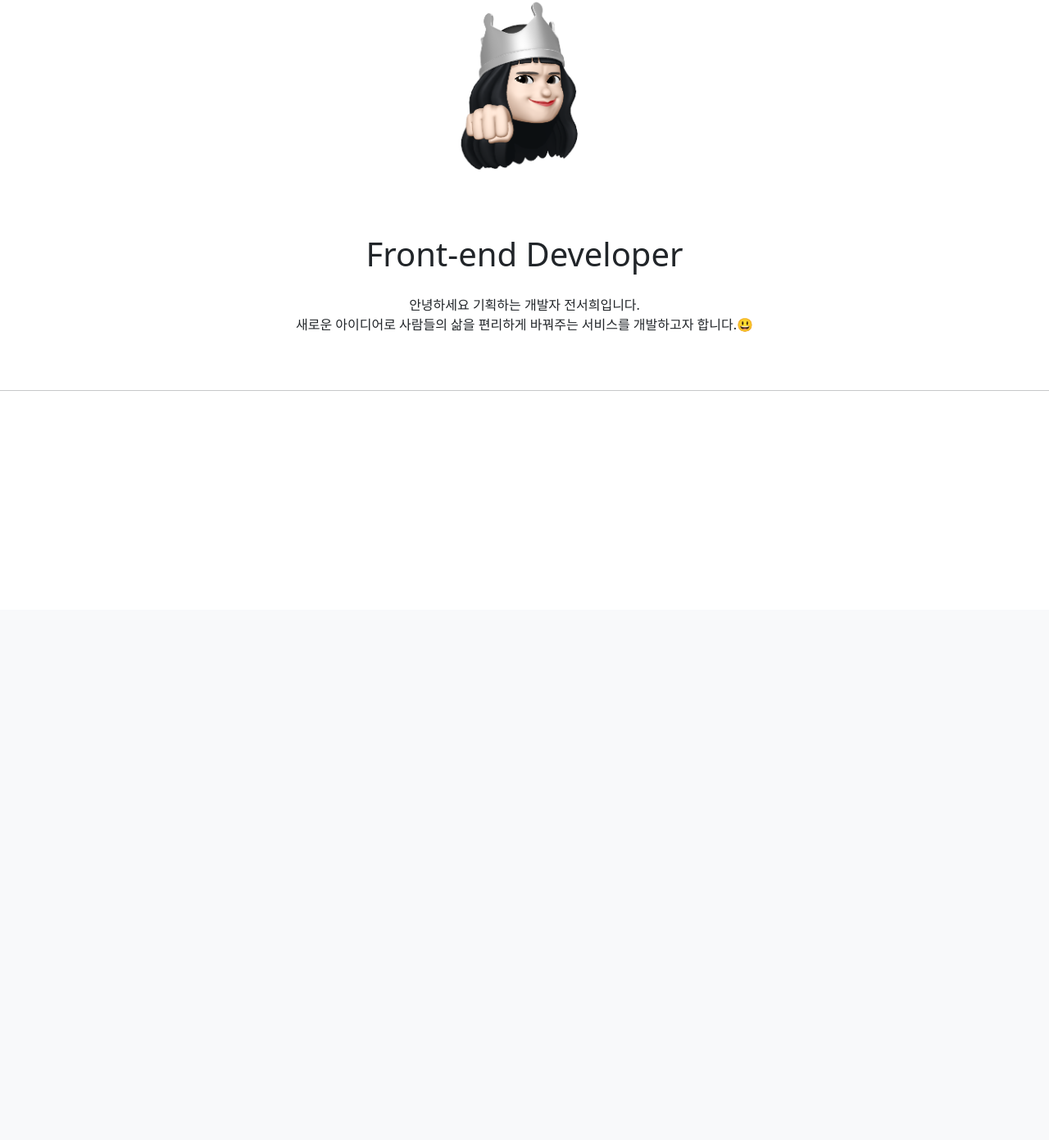
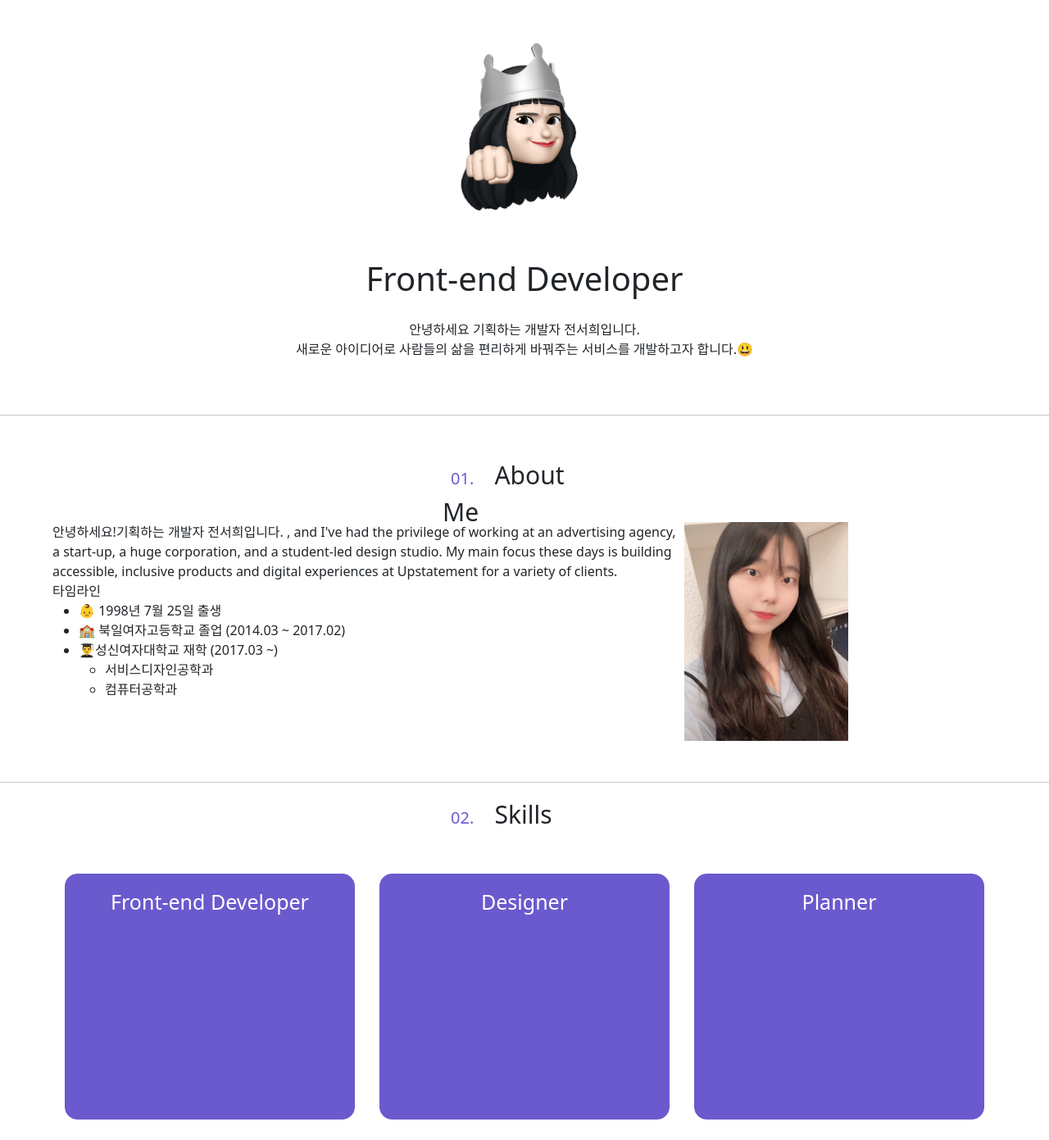
Before and after one commit to LIKELION-9TH/SeoHeeJeon, a Django app: page / in a window 1280 px wide. Shown: the part 56-1447 px from the top of the page at 82% size. Before the commit the page ends 533 px from the top, so only its background shows below. Run offline with Django 3.2, Linux system fonts and the light colour scheme.

Commit message:
About Me 구현, Skill 틀 구현

```diff
--- a/myproject/mainapp/templates/home.html
+++ b/myproject/mainapp/templates/home.html
@@ -19,7 +19,7 @@
             height: 60px;
             font-size: 40px;
             margin: auto;
-            margin-top: 80px;
+            margin-top: 60px;
             margin-bottom: 20px;
             text-align:center;
 
@@ -31,11 +31,73 @@
             text-align: center;
         }
         .profile-image{
-            margin-top:100px;
+            margin:auto;
+            margin-top:50px;
             width:200px;
             height:200px;
-            margin:auto;
         }
+        .box-contents{
+            width:100%;
+            height:100%;
+            margin:50px 0px;
+        }
+        .subject{
+            width:200px;
+            height:40px;
+            margin: auto;
+        }
+        .subject-num{
+            font-size:20px;
+            margin-left:10px;
+            margin-right:10px;
+            color:slateblue;
+        }
+        .subject-name{
+            font-size:30px;
+             margin-left:10px;
+            margin-right:10px;
+        }
+        .paragraph-parent{
+
+            width: 90%;
+            margin: 10px auto;
+            display: flex;
+            margin-top:40px;
+        }
+        .paragraph-text{
+            flex:2;
+            width:60%;
+        }
+        .paragraph-photo{
+            flex:1;
+            width:30%;
+            margin-left:10px;
+        }
+        .skillbox-parent{
+            width: 90%;
+            margin: 10px auto;
+            display: flex;
+            margin-top:40px;
+        }
+        .skillbox{
+            border: 1px solid slateblue;
+            background-color:slateblue;
+
+            flex:1;
+            width:30%;
+            height:300px;
+            margin: 15px;
+            padding: 15px;
+
+            border-radius: 15px;
+
+            text-align:center;
+            font-size:25px;
+            color:white;
+
+
+        }
+
 
     </style>
 </head>
@@ -72,7 +134,73 @@
     <div class="detail">
         안녕하세요 기획하는 개발자 전서희입니다.<br> 새로운 아이디어로 사람들의 삶을 편리하게 바꿔주는 서비스를 개발하고자 합니다.😃
     </div>
-    <hr >
+    <!-- about me -->
+    <hr>
+    <div class="box-contents">
+        <div class="subject">
+            <span class="subject-num">
+                01.
+            </span>
+            <span class="subject-name">
+                About Me
+            </span>
+        </div>
+        <div class="paragraph-parent">
+            <div class="paragraph-text">
+                <div class="introduce">
+                    안녕하세요!기획하는 개발자 전서희입니다.
+               , and I've had the privilege of working at an advertising agency, a start-up, a huge corporation, and a student-led design studio. My main focus these days is building accessible, inclusive products and digital experiences at Upstatement for a variety of clients.
+
+                </div>
+                <div class="timeline">
+                    <div class="timeline-subject">
+                        타임라인
+                    </div>
+                    <div class="timeline-contents">
+                        <ul>
+                            <li>👶 1998년 7월 25일 출생</li>
+                            <li>🏫 북일여자고등학교 졸업 (2014.03 ~ 2017.02)</li>
+                            <li>👨‍🎓성신여자대학교 재학 (2017.03 ~)
+                                <ul>
+                                    <li>서비스디자인공학과</li>
+                                    <li>컴퓨터공학과</li>
+                                  </ul>
+                            </li>
+                        </ul>
+                    </div>
+                </div>
+               </div>
+            <div class="paragraph-photo">
+                <img src="{% static "image/me2.jpeg" %}" width=200px>
+            </div>
+        </div>
+    </div>
+
+    <!-- skill -->
+    <hr>
+    <div>
+        <div class="subject">
+            <span class="subject-num">
+                02.
+            </span>
+            <span class="subject-name">
+                Skills
+            </span>
+        </div>
+        <div class="skillbox-parent">
+            <div class="skillbox">
+                Front-end Developer
+            </div>
+            <div class="skillbox">
+                Designer
+            </div>
+            <div class="skillbox">
+                Planner
+            </div>
+        </div>
+
+    </div>
+
 
 
 
```
Also changed, not shown: myproject/mainapp/static/image/me2.jpeg (added).
